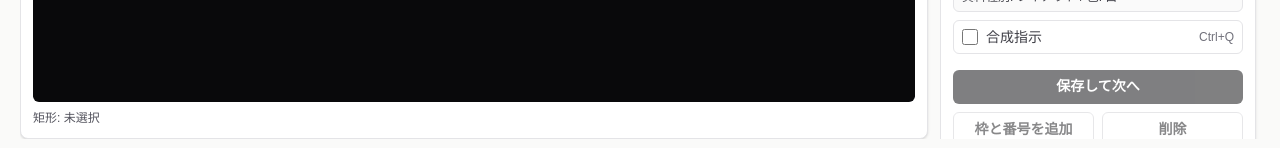
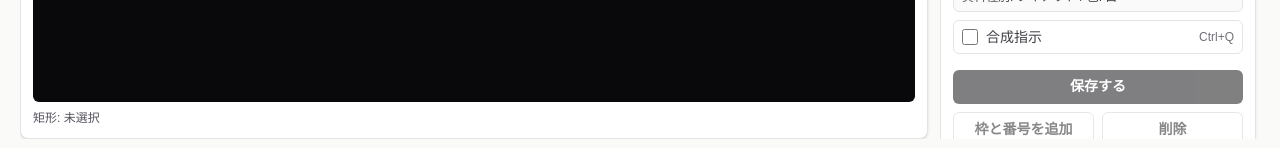
Before and after one commit to mina37010/anime-data-create, a Next.js app: page /apps/layout-rough in a window 1280 px wide. Shown: the part 666-814 px from the top of the page. Built offline with nearby package versions, Linux system fonts and the light colour scheme.

Commit message:
fix: 次へをなくします

```diff
--- a/app/apps/keyframe/keyframe-labeler.tsx
+++ b/app/apps/keyframe/keyframe-labeler.tsx
@@ -1626,8 +1626,8 @@ export function KeyframeLabeler() {
                   編集する
                 </button>
               ) : (
-                <button className="primary-button" type="button" onClick={() => saveDraft("next")} disabled={!canSave}>
-                  保存して次へ
+                <button className="primary-button" type="button" onClick={() => saveDraft("stay")} disabled={!canSave}>
+                  保存する
                 </button>
               )}
               <div className="grid grid-cols-2 gap-2">
--- a/app/apps/layout-rough/layout-rough-labeler.tsx
+++ b/app/apps/layout-rough/layout-rough-labeler.tsx
@@ -1563,8 +1563,8 @@ export function LayoutRoughLabeler() {
                   編集する
                 </button>
               ) : (
-                <button className="primary-button" type="button" onClick={() => saveDraft("next")} disabled={!canSave}>
-                  保存して次へ
+                <button className="primary-button" type="button" onClick={() => saveDraft("stay")} disabled={!canSave}>
+                  保存する
                 </button>
               )}
               <div className="grid grid-cols-2 gap-2">
```
